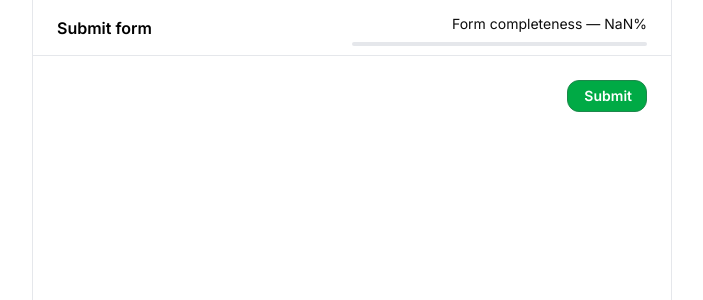
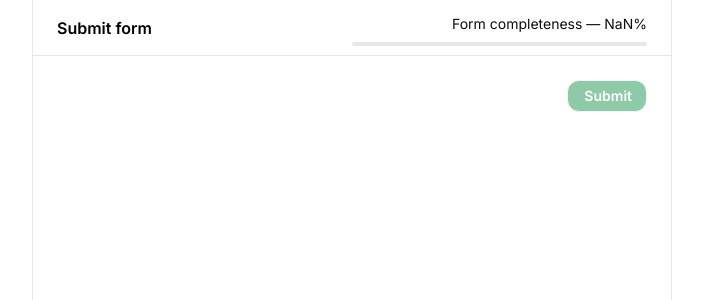
Before and after one commit to JuvitaSaini09/form-handler, a Next.js app: page /preview in a window 1280 px wide. Shown: the top 300 px of the page, without its empty margins (288-991 px from the left). Built offline with nearby package versions, Linux system fonts and the light colour scheme.

Commit message:
added submit disable func

```diff
--- a/app/preview/components/Form.js
+++ b/app/preview/components/Form.js
@@ -13,6 +13,13 @@ const Form = ({ setFormCompleteness }) => {
     const percentage = Math.round((answeredQuestions / totalQuestions) * 100);
     setFormCompleteness(percentage);
   }, [answers, currentForm.questions, setFormCompleteness]);
+
+  // Check if all questions are answered
+  const isFormComplete = currentForm.questions?.length > 0 &&
+    currentForm.questions.every(question =>
+      answers[question.questionText] !== undefined &&
+      answers[question.questionText] !== ''
+    );
 
   // Handle input changes
   const handleInputChange = (questionId, value) => {
@@ -92,7 +99,13 @@ const Form = ({ setFormCompleteness }) => {
           </div>
         ))}
         <div className="flex justify-end">
-          <button className="h-8 border-[1px] rounded-xl pr-2 sm:pr-[14px] pl-2 sm:pl-4 flex items-center gap-1 sm:gap-2 bg-[#00AA45] border-[#1E874B]">
+          <button
+            disabled={!isFormComplete}
+            className={`h-8 border-[1px] rounded-xl pr-2 sm:pr-[14px] pl-2 sm:pl-4 flex items-center gap-1 sm:gap-2
+              ${isFormComplete
+                ? 'bg-[#00AA45] border-[#1E874B] hover:bg-[#1E874B]'
+                : 'bg-[#219653] opacity-50 cursor-not-allowed'}`}
+          >
             <span className="text-white font-semibold text-xs sm:text-sm">Submit</span>
           </button>
         </div>
```
